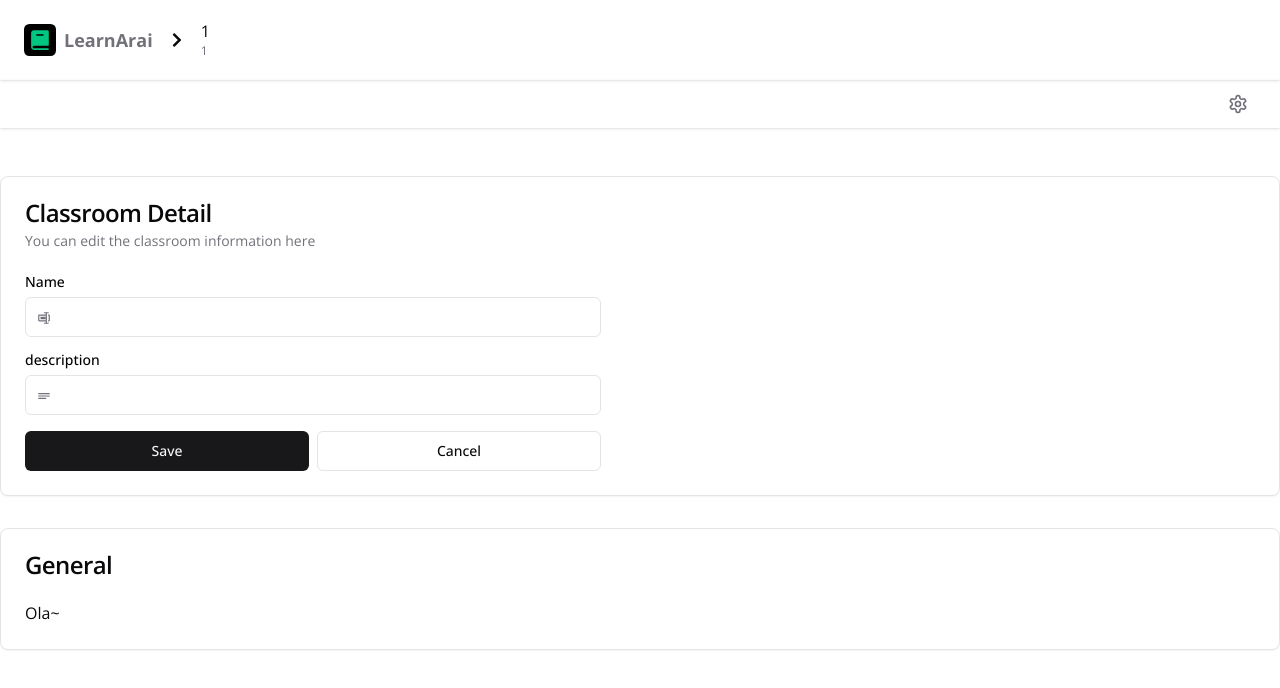
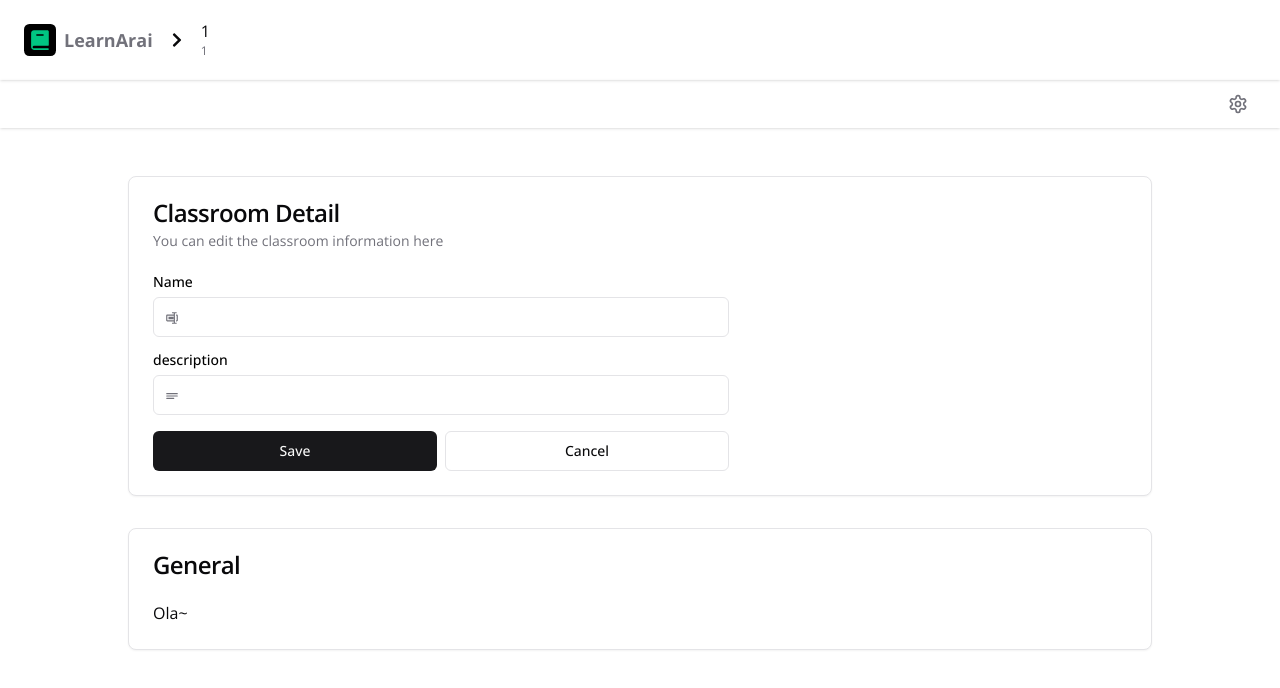
Before and after one commit to learn-arai/learn-arai, a Next.js app in the folder learn-arai/: page /classroom/1/setting in a window 1280 px wide. Shown: the top 688 px of the page. Built offline with nearby package versions, Linux system fonts and the light colour scheme.

Commit message:
Decrease content size to 5xl

```diff
--- a/learn-arai/app/classroom/[slug]/layout.tsx
+++ b/learn-arai/app/classroom/[slug]/layout.tsx
@@ -19,7 +19,8 @@ export default function Layout({
         <SlugContext.Provider value={slug}>
             <Navbar no-create-classroom title={slug} />
             <SubNavBar />
-            <div className="mx-auto max-w-7xl">{children}</div>
+
+            <div className="mx-auto max-w-5xl">{children}</div>
         </SlugContext.Provider>
     );
 }
```
